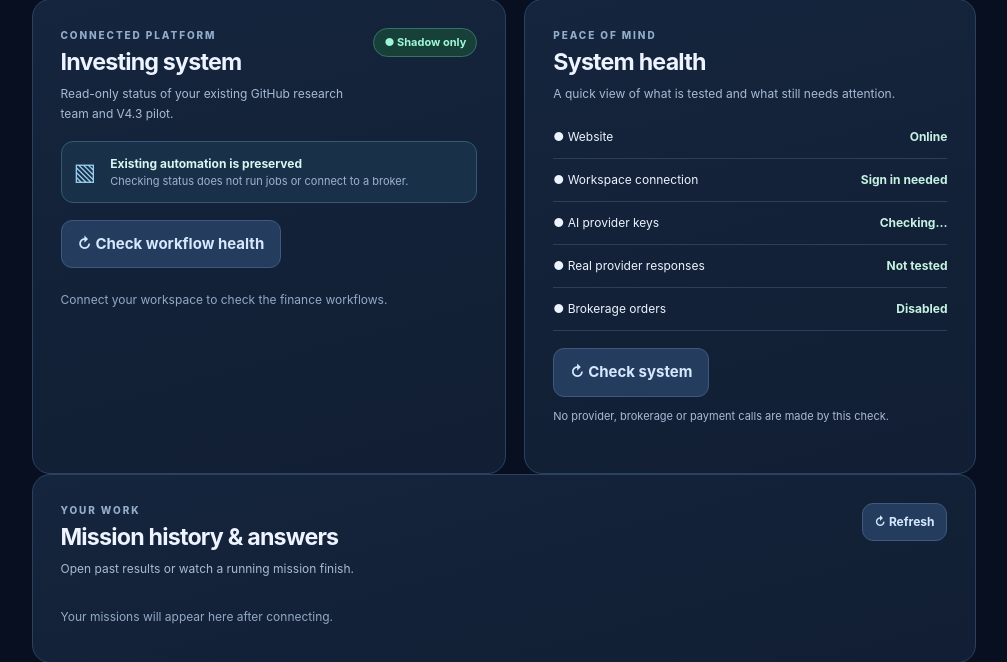
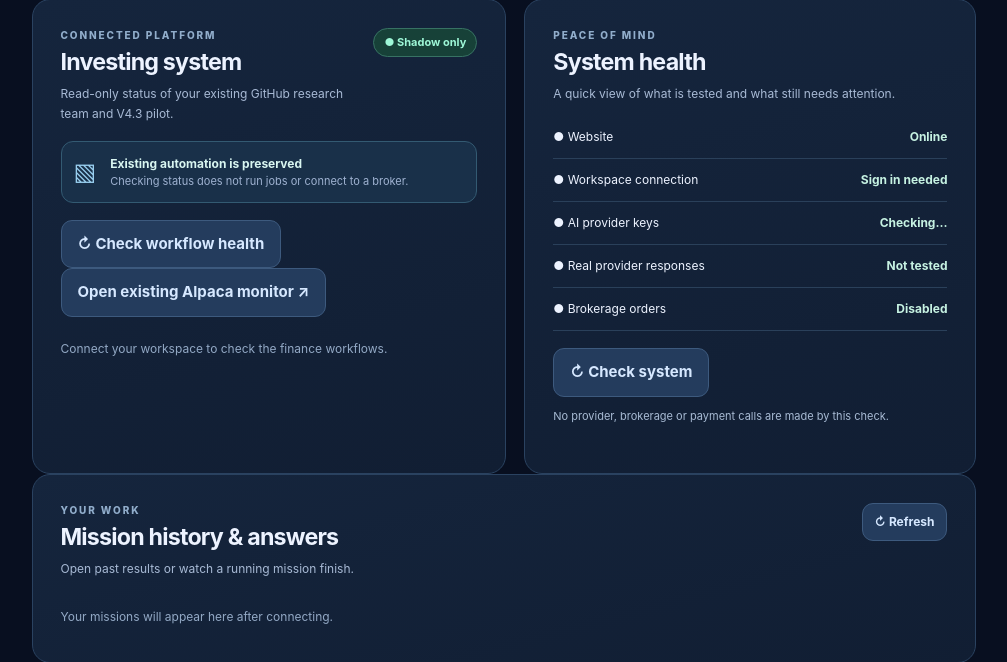
Before and after one commit to jacarney1990/alpaca-paper-monitor, a Flask app: page / in a window 1280 px wide. Shown: the part 1829-2491 px from the top of the page, without its empty margins (260-1267 px from the left). Run offline with Flask 3, Linux system fonts and the light colour scheme.

Commit message:
Link the existing read-only Alpaca monitor from the unified Nexus interface

```diff
--- a/ai_studio/templates/index.html
+++ b/ai_studio/templates/index.html
@@ -94,7 +94,7 @@
       <section id="finance-workflows" class="card finance-panel">
         <div class="section-head"><div><div class="eyebrow">CONNECTED PLATFORM</div><h2>Investing system</h2><p>Read-only status of your existing GitHub research team and V4.3 pilot.</p></div><span class="status-pill safe">● Shadow only</span></div>
         <div class="finance-summary"><span class="finance-icon">▧</span><div><strong>Existing automation is preserved</strong><small>Checking status does not run jobs or connect to a broker.</small></div></div>
-        <button id="check-finance" type="button" class="btn secondary">↻ Check workflow health</button>
+        <button id="check-finance" type="button" class="btn secondary">↻ Check workflow health</button><a class="btn secondary" href="https://alpaca-paper-monitor-zgv9.onrender.com" target="_blank" rel="noopener noreferrer">Open existing Alpaca monitor ↗</a>
         <div id="finance-status" class="finance-status"><p class="placeholder">Connect your workspace to check the finance workflows.</p></div>
       </section>
 
```
